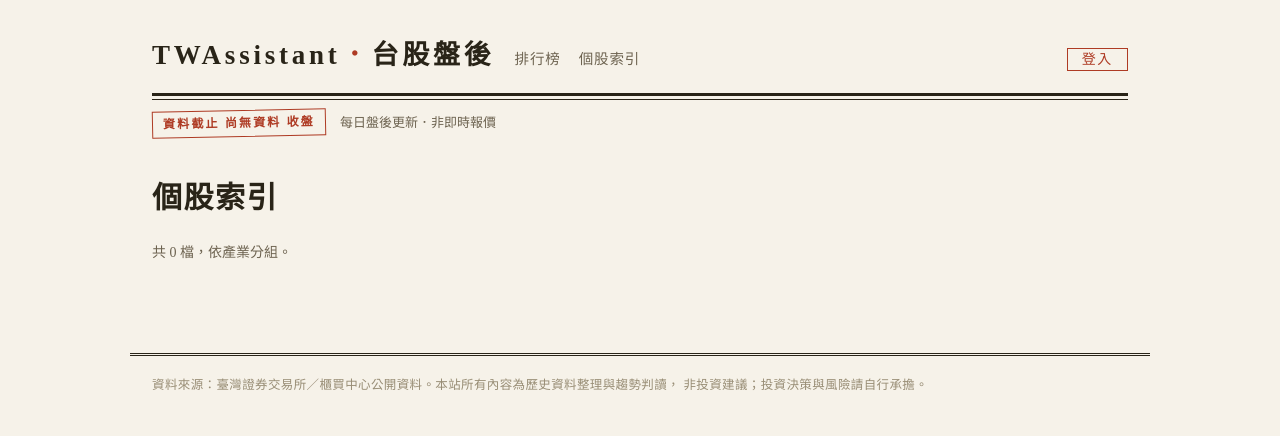
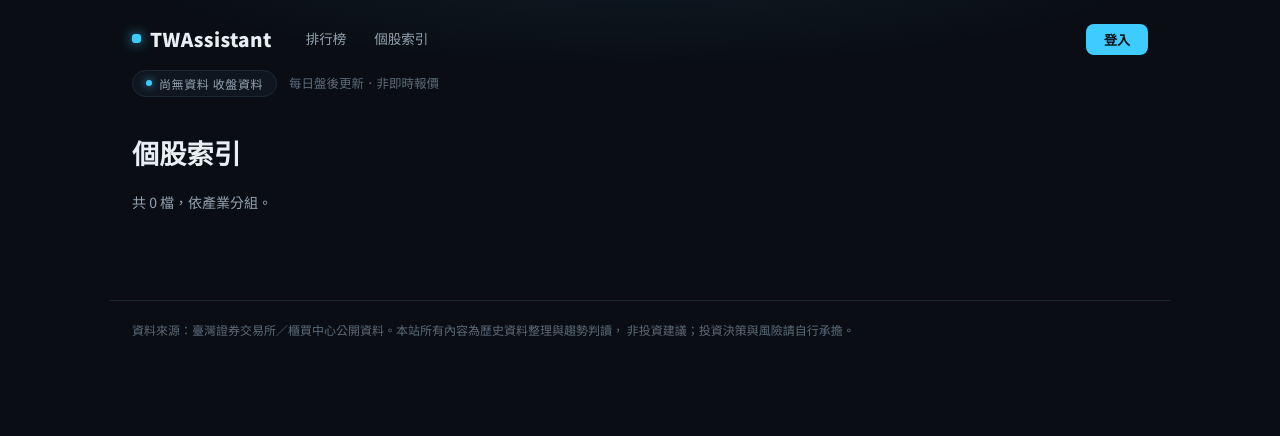
Before and after one commit to rocker0516/TWAssisant, a FastAPI app: page /stocks in a window 1280 px wide. Shown: the top 436 px of the page. Run offline with FastAPI, Linux system fonts and the light colour scheme.

Commit message:
style(web): 公開頁改「夜航儀表」——簡潔科技感、卡片化、微動效
紙感被否決（太復古），重定向為現代科技產品風：

- 近黑底（#0A0E14）＋頂部一抹極淡青色光暈；Noto Sans TC
- 品牌色改電光青（#3ECBFF），紅綠只留給漲跌——品牌與語意分離，
  連結/按鈕/戳記走青色，不再與「漲」共用一色
- 一切內容卡片化：圓角 13px、1px 暗框，hover 浮起＋框亮＋投影；
  排行榜四榜各自成卡，個股頁行情列改成大數字統計磚（.stats/.stat）
- 進頁動效：main 直屬子元素逐個淡入上浮（純 CSS stagger，
  尊重 prefers-reduced-motion）
- 資料截止戳記改為帶發光青點的膠囊徽章

仍為單一深色主題；模板改動集中在 base.html＋stock.html 行情區塊。

Co-Authored-By: Claude Opus 5 <noreply@anthropic.com>

```diff
--- a/backend/app/web/templates/base.html
+++ b/backend/app/web/templates/base.html
@@ -7,106 +7,152 @@
   <meta name="description" content="{% block description %}台股每日盤後資料：排行、類股、個股。全部取自證交所／櫃買中心官方開放資料。{% endblock %}">
   <link rel="preconnect" href="https://fonts.googleapis.com">
   <link rel="preconnect" href="https://fonts.gstatic.com" crossorigin>
-  <link href="https://fonts.googleapis.com/css2?family=Noto+Serif+TC:wght@400;600;900&display=swap" rel="stylesheet">
+  <link href="https://fonts.googleapis.com/css2?family=Noto+Sans+TC:wght@400;500;700;900&display=swap" rel="stylesheet">
   <style>
-    /* 盤後報告紙感：刻意只有亮色一種主題——報紙就是紙，這是身份不是缺漏。
-       朱砂紅身兼強調色與台股「漲」色（一色兩用，全站只此一個彩色）。 */
+    /* 夜航儀表：近黑底＋電光青品牌色，紅綠只留給漲跌（品牌與語意分離）。
+       一切內容都是卡片：hover 浮起、進頁逐張淡入。單一主題（深色）。 */
     :root {
-      --paper:   #F6F2E9;   /* 米紙 */
-      --paper-2: #EFE9DB;   /* 表頭底 */
-      --ink:     #292418;   /* 深褐墨 */
-      --ink-2:   #6D6350;   /* 次要字 */
-      --ink-3:   #988D75;   /* 註記 */
-      --hair:    #CDC5B0;   /* 髮絲線 */
-      --up:      #AE3B24;   /* 朱砂＝漲＝強調 */
-      --down:    #2E6E52;   /* 松綠＝跌 */
-      --serif: "Noto Serif TC", "PMingLiU", "MingLiU", serif;
+      --bg:      #0A0E14;
+      --card:    #10161F;
+      --card-2:  #151D28;   /* hover/表頭 */
+      --ink:     #E9EEF3;
+      --ink-2:   #93A3B1;
+      --ink-3:   #5B6B79;
+      --line:    #1D2835;   /* 卡框/髮絲線 */
+      --line-2:  #2C3E52;   /* hover 卡框 */
+      --brand:   #3ECBFF;   /* 電光青＝品牌 */
+      --up:      #FF5D5D;   /* 漲 */
+      --down:    #35D6A0;   /* 跌 */
+      --sans: "Noto Sans TC", "Microsoft JhengHei", "PingFang TC", system-ui, sans-serif;
       --mono: "Cascadia Mono", ui-monospace, "Consolas", monospace;
     }
     * { box-sizing: border-box; }
     body {
-      margin: 0; background: var(--paper); color: var(--ink);
-      font-family: var(--serif); font-size: 16px; line-height: 1.9;
+      margin: 0; color: var(--ink);
+      background: var(--bg);
+      background-image: radial-gradient(60% 42% at 50% -12%, rgba(62, 203, 255, .075), transparent 70%);
+      background-repeat: no-repeat;
+      font-family: var(--sans); font-size: 15px; line-height: 1.75;
     }
 
-    /* ── 報頭：名稱 + 文武線（粗細雙線，中文印刷的招牌） ── */
-    header.site { max-width: 1020px; margin: 0 auto; padding: 30px 22px 0; }
-    .masthead { display: flex; align-items: baseline; gap: 16px; flex-wrap: wrap; }
+    header.site { max-width: 1060px; margin: 0 auto; padding: 22px 22px 0; }
+    .masthead { display: flex; align-items: center; gap: 22px; flex-wrap: wrap; }
     .masthead .brand {
-      font-size: 27px; font-weight: 900; letter-spacing: .14em;
-      color: var(--ink); text-decoration: none;
+      font-size: 19px; font-weight: 900; letter-spacing: .02em;
+      color: var(--ink); text-decoration: none; display: flex; align-items: center; gap: 9px;
     }
-    .masthead .brand span { color: var(--up); }
-    .masthead nav { display: flex; gap: 18px; font-size: 14.5px; margin-left: 4px; }
-    .masthead nav a { color: var(--ink-2); text-decoration: none; letter-spacing: .06em; }
-    .masthead nav a:hover { color: var(--up); }
-    .masthead .login { margin-left: auto; font-size: 14px; }
+    .masthead .brand::before {
+      content: ""; width: 9px; height: 9px; border-radius: 3px;
+      background: var(--brand); box-shadow: 0 0 12px rgba(62, 203, 255, .8);
+    }
+    .masthead nav { display: flex; gap: 4px; font-size: 13.5px; }
+    .masthead nav a {
+      color: var(--ink-2); text-decoration: none; padding: 5px 12px; border-radius: 7px;
+      transition: color .15s, background .15s;
+    }
+    .masthead nav a:hover { color: var(--ink); background: var(--card-2); }
+    .masthead .login { margin-left: auto; }
     .masthead .login a {
-      color: var(--up); text-decoration: none; letter-spacing: .12em;
-      border: 1px solid var(--up); padding: 3px 14px;
+      color: var(--bg); background: var(--brand); text-decoration: none; font-size: 13px;
+      font-weight: 700; padding: 6px 18px; border-radius: 8px;
+      transition: transform .15s, box-shadow .15s;
     }
-    .masthead .login a:hover { background: var(--up); color: var(--paper); }
-    .rule-wen-wu {
-      border: 0; height: 7px; margin: 12px 0 0;
-      border-top: 3px solid var(--ink); border-bottom: 1px solid var(--ink);
+    .masthead .login a:hover { transform: translateY(-1px); box-shadow: 0 4px 18px rgba(62, 203, 255, .35); }
+    .dateline { display: flex; align-items: center; gap: 12px; padding: 14px 0 0; font-size: 12.5px; color: var(--ink-3); }
+    .stamp {
+      display: inline-flex; align-items: center; gap: 7px;
+      color: var(--ink-2); border: 1px solid var(--line); background: var(--card);
+      border-radius: 999px; font-size: 12px; letter-spacing: .05em; padding: 2px 13px;
+      font-variant-numeric: tabular-nums; white-space: nowrap;
     }
-    /* 資料截止：印章式戳記 */
-    .dateline { display: flex; align-items: center; gap: 14px; padding: 10px 0 0; font-size: 13px; color: var(--ink-2); }
-    .stamp {
-      display: inline-block; border: 1.5px solid var(--up); color: var(--up);
-      font-size: 12px; letter-spacing: .18em; padding: 1px 10px;
-      transform: rotate(-1.2deg); font-weight: 600; white-space: nowrap;
+    .stamp::before {
+      content: ""; width: 6px; height: 6px; border-radius: 50%;
+      background: var(--brand); box-shadow: 0 0 8px rgba(62, 203, 255, .9);
     }
 
-    main { max-width: 1020px; margin: 0 auto; padding: 6px 22px 72px; }
-    h1 { font-size: 30px; font-weight: 900; letter-spacing: .05em; margin: 26px 0 6px; }
-    h2 {
-      font-size: 18px; font-weight: 700; letter-spacing: .08em; margin: 34px 0 10px;
-      display: flex; align-items: center; gap: 10px;
+    main { max-width: 1060px; margin: 0 auto; padding: 4px 22px 72px; }
+    h1 { font-size: 27px; font-weight: 900; letter-spacing: .01em; margin: 28px 0 6px; }
+    h2 { font-size: 15px; font-weight: 700; letter-spacing: .05em; margin: 30px 0 10px; color: var(--ink-2); }
+
+    /* ── 卡片 ── */
+    .tbl, .boards > section, .stats {
+      background: var(--card); border: 1px solid var(--line); border-radius: 13px;
+      transition: border-color .18s, transform .18s, box-shadow .18s;
     }
-    h2::before { content: ""; display: inline-block; width: 14px; height: 14px;
-                 background: var(--up); flex: none; }
+    .tbl:hover, .boards > section:hover {
+      border-color: var(--line-2); transform: translateY(-2px);
+      box-shadow: 0 8px 30px rgba(0, 0, 0, .35);
+    }
+    .tbl { overflow-x: auto; }
+    .boards { display: grid; grid-template-columns: repeat(auto-fit, minmax(340px, 1fr)); gap: 16px; }
+    .boards > section { padding: 16px 6px 6px; }
+    .boards > section > h2 { margin: 0 0 8px 16px; }
+    .boards .tbl { border: 0; border-radius: 0; background: none; }
+    .boards .tbl:hover { transform: none; box-shadow: none; }
 
-    /* ── 表格：只有水平髮絲線，表頭下雙細線 ── */
-    .tbl { overflow-x: auto; }
-    table { border-collapse: collapse; width: 100%; font-size: 15px; }
-    th, td { text-align: right; padding: 8px 14px; border-bottom: 1px solid var(--hair); white-space: nowrap; }
+    /* 統計磚（個股頁行情） */
+    .stats {
+      display: grid; grid-template-columns: repeat(auto-fit, minmax(140px, 1fr));
+      padding: 4px; gap: 4px; background: none; border: 0;
+    }
+    .stat {
+      background: var(--card); border: 1px solid var(--line); border-radius: 11px;
+      padding: 12px 16px 10px; transition: border-color .18s, transform .18s;
+    }
+    .stat:hover { border-color: var(--line-2); transform: translateY(-2px); }
+    .stat .k { font-size: 11.5px; color: var(--ink-3); letter-spacing: .1em; }
+    .stat .v { font-size: 21px; font-weight: 700; font-variant-numeric: tabular-nums; line-height: 1.35; }
+
+    table { border-collapse: collapse; width: 100%; font-size: 14px; }
+    th, td { text-align: right; padding: 8px 16px; border-bottom: 1px solid var(--line); white-space: nowrap; }
+    tbody tr:last-child td { border-bottom: 0; }
     th:first-child, td:first-child, th.l, td.l { text-align: left; }
-    thead th {
-      font-size: 12.5px; color: var(--ink-2); font-weight: 600; letter-spacing: .1em;
-      border-bottom: 3px double var(--ink);
-      background: none;
-    }
-    tbody tr:hover { background: var(--paper-2); }
+    thead th { font-size: 11px; color: var(--ink-3); font-weight: 500; letter-spacing: .12em; }
+    tbody tr { transition: background .12s; }
+    tbody tr:hover { background: var(--card-2); }
     td { font-variant-numeric: tabular-nums; }
     .up { color: var(--up); }
     .down { color: var(--down); }
-    a.code { color: var(--ink); text-decoration: none; border-bottom: 1px solid var(--hair); }
-    a.code:hover { color: var(--up); border-bottom-color: var(--up); }
-    td:first-child, .mono { font-family: var(--mono); font-size: 13.5px; }
+    a.code { color: var(--ink); text-decoration: none; }
+    a.code:hover { color: var(--brand); }
+    td:first-child, .mono { font-family: var(--mono); font-size: 12.5px; color: var(--ink-3); }
+    td:first-child a.code { color: var(--ink-3); }
+    td:first-child a.code:hover { color: var(--brand); }
 
-    .boards { display: grid; grid-template-columns: repeat(auto-fit, minmax(340px, 1fr)); gap: 14px 40px; }
+    /* 進頁動效：主欄直屬子元素逐個淡入上浮 */
+    @media (prefers-reduced-motion: no-preference) {
+      main > * { animation: rise .45s cubic-bezier(.2, .7, .3, 1) backwards; }
+      main > *:nth-child(1) { animation-delay: .02s; }
+      main > *:nth-child(2) { animation-delay: .06s; }
+      main > *:nth-child(3) { animation-delay: .10s; }
+      main > *:nth-child(4) { animation-delay: .14s; }
+      main > *:nth-child(5) { animation-delay: .18s; }
+      main > *:nth-child(6) { animation-delay: .22s; }
+      main > *:nth-child(7) { animation-delay: .26s; }
+      main > *:nth-child(8) { animation-delay: .30s; }
+      main > *:nth-child(n+9) { animation-delay: .34s; }
+      @keyframes rise { from { opacity: 0; transform: translateY(10px); } }
+    }
 
     footer.site {
-      max-width: 1020px; margin: 0 auto; padding: 18px 22px 40px;
-      border-top: 3px double var(--ink);
-      font-size: 12.5px; color: var(--ink-3); letter-spacing: .03em;
+      max-width: 1060px; margin: 0 auto; padding: 18px 22px 40px;
+      border-top: 1px solid var(--line);
+      font-size: 12px; color: var(--ink-3);
     }
   </style>
 </head>
 <body>
   <header class="site">
     <div class="masthead">
-      <a class="brand" href="/">TWAssistant<span>．</span>台股盤後</a>
+      <a class="brand" href="/">TWAssistant</a>
       <nav>
         <a href="/rankings">排行榜</a>
         <a href="/stocks">個股索引</a>
       </nav>
       <span class="login"><a href="/app/login">登入</a></span>
     </div>
-    <hr class="rule-wen-wu" />
     <div class="dateline">
-      <span class="stamp">資料截止 {{ cutoff }} 收盤</span>
+      <span class="stamp">{{ cutoff }} 收盤資料</span>
       <span>每日盤後更新．非即時報價</span>
     </div>
   </header>
```
Also changed, not shown: backend/app/web/templates/stock.html (+16 -17 lines).
